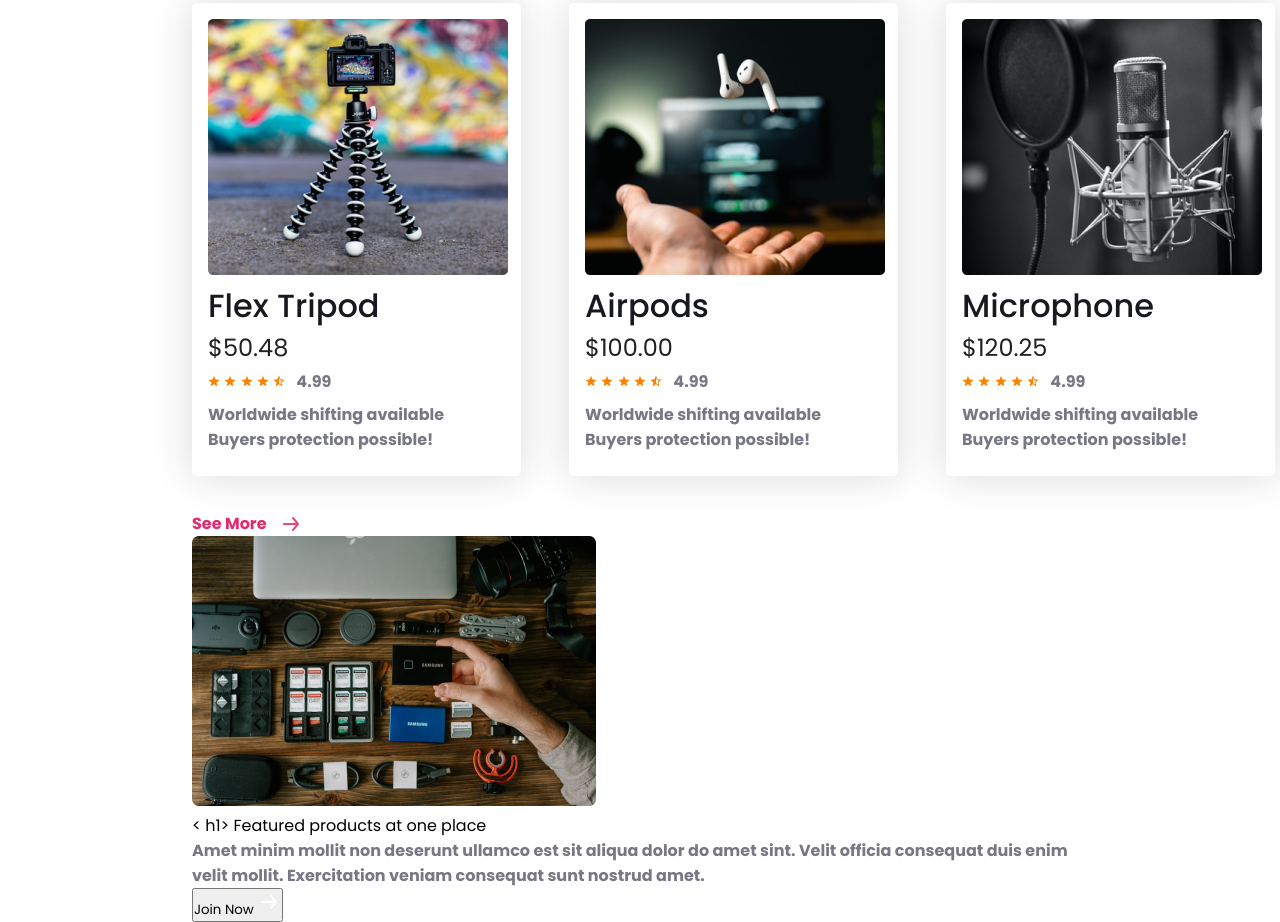
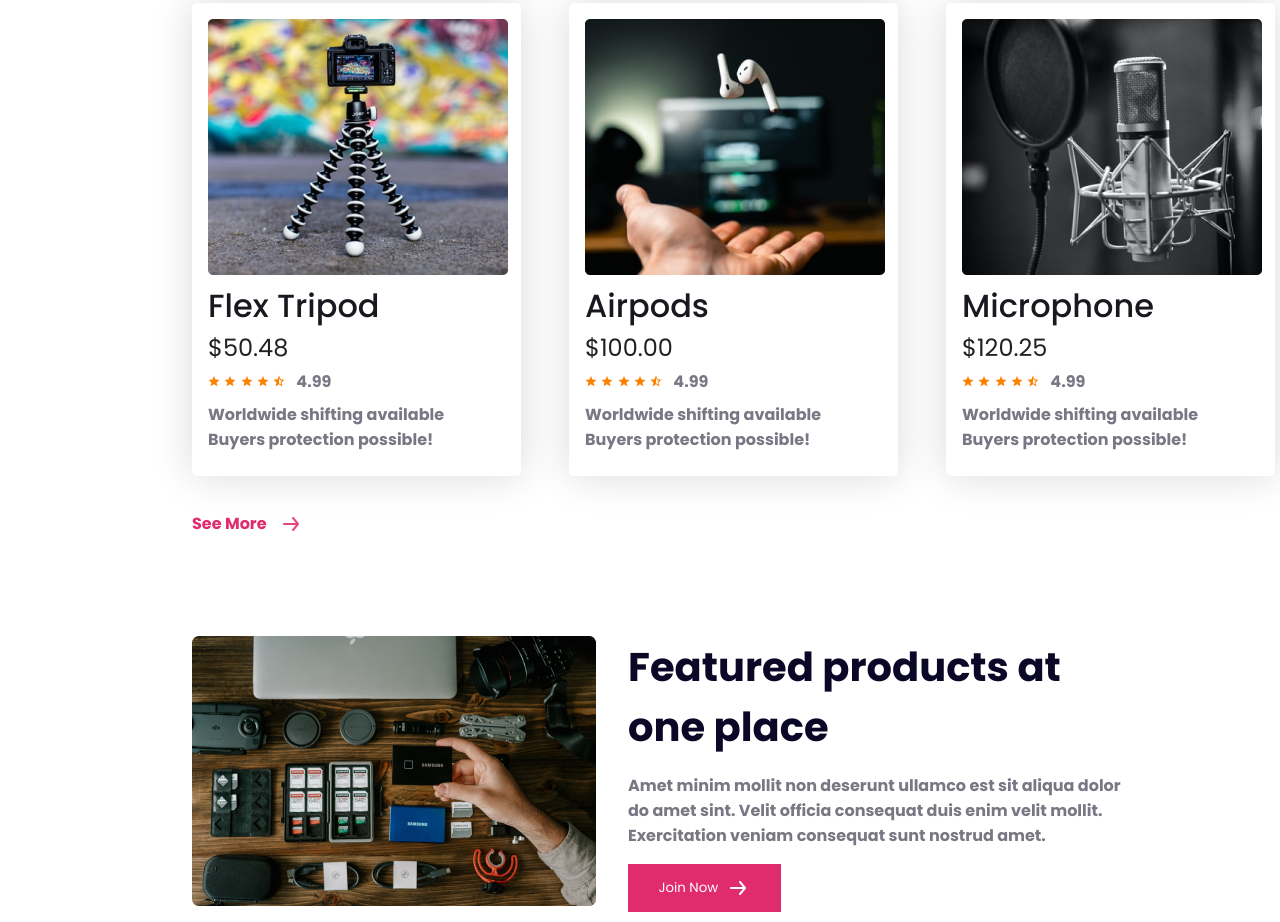
Before and after one commit to ariffaysalrupu/Influencer-Gears, a plain HTML site: page index.html in a window 1280 px wide. Shown: the part 1647-2569 px from the top of the page. Drawn offline with Linux system fonts and the light colour scheme.

Commit message:
finished featured products

```diff
--- a/index.html
+++ b/index.html
@@ -623,15 +623,14 @@
           </div>
 
           <div class="featured-text">
-            <
-            h1>
+            <h1>
               Featured products at one place
             </h1>
             <p>
               Amet minim mollit non deserunt ullamco est sit aliqua dolor do amet sint. Velit officia consequat duis enim velit mollit. Exercitation veniam consequat sunt nostrud amet.
             </p>
 
-            <button>
+            <button class="join-now-button">
               <span>Join Now</span>
               <svg xmlns="http://www.w3.org/2000/svg" width="24" height="24" viewBox="0 0 24 24" fill="none">
                 <path d="M5 13H16.86L13.23 17.36C13.146 17.4611 13.0826 17.5778 13.0437 17.7034C13.0047 17.829 12.9909 17.961 13.003 18.0919C13.0274 18.3564 13.1558 18.6003 13.36 18.77C13.5642 18.9397 13.8275 19.0214 14.0919 18.997C14.3563 18.9726 14.6003 18.8442 14.77 18.64L19.77 12.64C19.8036 12.5923 19.8337 12.5421 19.86 12.49C19.86 12.44 19.91 12.41 19.93 12.36C19.9753 12.2453 19.9991 12.1233 20 12C19.9991 11.8767 19.9753 11.7547 19.93 11.64C19.93 11.59 19.88 11.56 19.86 11.51C19.8337 11.4579 19.8036 11.4077 19.77 11.36L14.77 5.36C14.676 5.24712 14.5582 5.15634 14.4252 5.09412C14.2921 5.0319 14.1469 4.99976 14 5C13.7663 4.99955 13.5399 5.08092 13.36 5.23C13.2587 5.31395 13.175 5.41705 13.1137 5.5334C13.0523 5.64975 13.0145 5.77705 13.0025 5.90803C12.9904 6.03901 13.0043 6.17108 13.0433 6.29668C13.0824 6.42229 13.1458 6.53895 13.23 6.64L16.86 11H5C4.73478 11 4.48043 11.1054 4.29289 11.2929C4.10536 11.4804 4 11.7348 4 12C4 12.2652 4.10536 12.5196 4.29289 12.7071C4.48043 12.8946 4.73478 13 5 13Z" fill="white"/>
--- a/style.css
+++ b/style.css
@@ -49,6 +49,18 @@ p{
     font-weight: 700;
     margin-top: 2rem;
     cursor: pointer;
+}
+
+.join-now-button{
+    color: #FFFFFF;
+    display: flex;
+    align-items: center;
+    padding: .75rem 1.9rem;
+    background: #E02C6D;
+    gap: 8px;
+    border: none;
+    cursor: pointer;
+    transition: .25s;
 }
 
 nav{
@@ -219,6 +231,24 @@ hr{
     margin-bottom: .5rem;
 }
 
+.featured-product{
+    margin-top: 6.25rem;
+    display: flex;
+    align-items: center;
+    gap: 2rem;
+}
+
+.featured-text h1{
+    color: #0A0826;
+    font-size: 2.5rem;
+    font-weight: 700;
+    margin-bottom: 1rem;
+}
+
+.featured-text p{
+    width: 501px;
+    margin-bottom: 1rem;
+}
 
 
 @media screen and (max-width: 576px ) {
```
